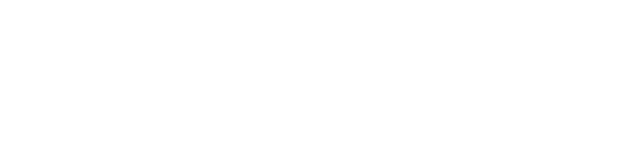
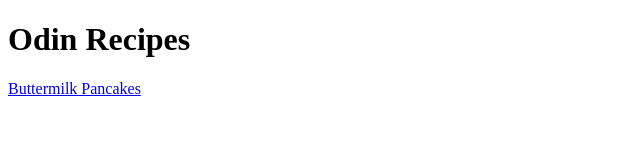
Before and after one commit to KianFlux/odin-recipes, a plain HTML site: page index.html in a window 1280 px wide. Shown: the whole page, without its empty margins (0-640 px from the left). Drawn offline with Linux system fonts and the light colour scheme.

Commit message:
make small modification on readme and index
add a link to index.html to take us to the recipe page
make a small modification to readme

```diff
--- a/index.html
+++ b/index.html
@@ -8,6 +8,8 @@
 
 <body>
 
+    <h1>Odin Recipes</h1>
+    <a href="./recipes/buttermilk-pancakes.html">Buttermilk Pancakes</a>
 
 </body>
 
```
Also changed, not shown: 1 other file.
